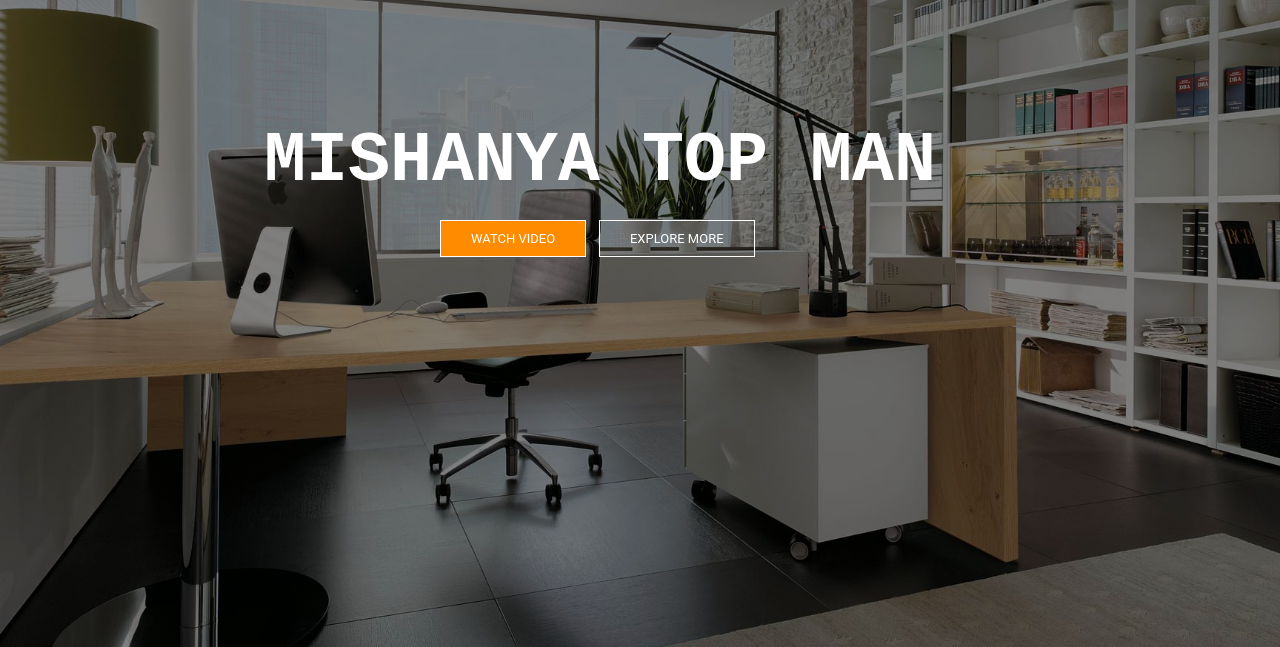
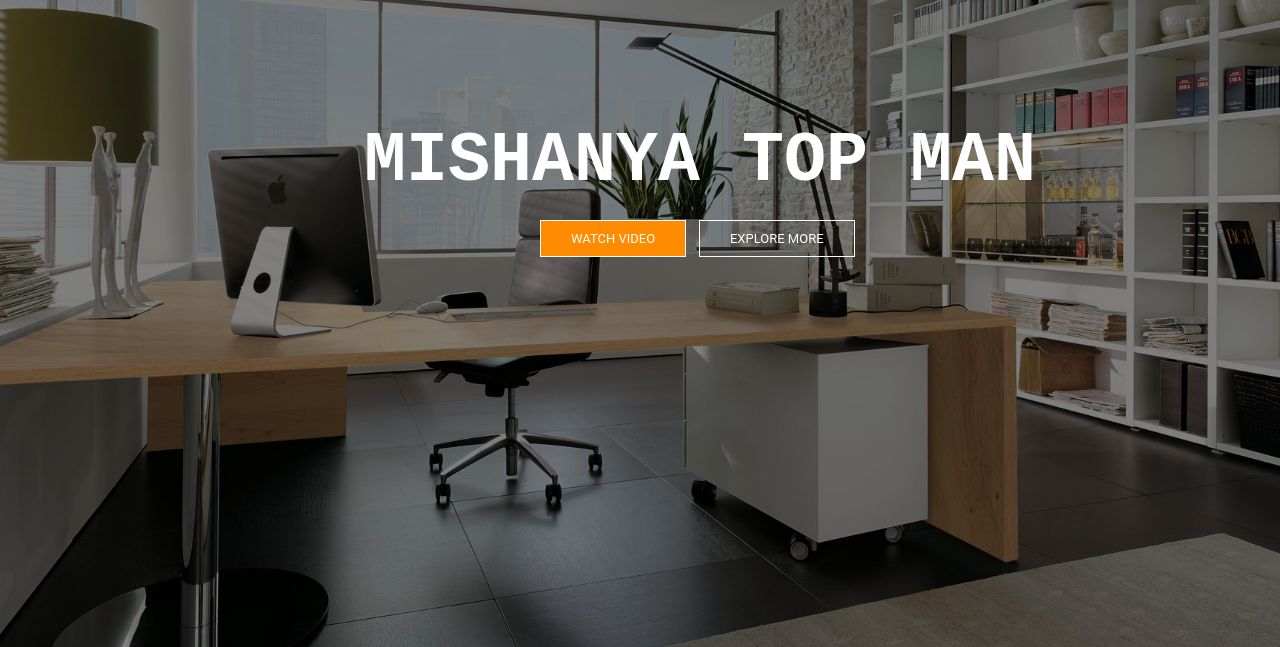
Before and after one commit to IIekapb174/First-site, a plain HTML site: page index.html in a window 1280 px wide. Shown: the part 153-800 px from the top of the page. Drawn offline with Linux system fonts and the light colour scheme.

Commit message:
Add files via upload

```diff
--- a/style.css
+++ b/style.css
@@ -65,8 +65,8 @@ body
 {
 	position: absolute;
 	width: 1200px;
-	margin-left: 0px;
-	margin-top: 0px;
+	margin-left: 100px;
+	margin-top: 100px;
 }
 
 h1
@@ -75,7 +75,7 @@ h1
 	text-transform: uppercase; /*верхний регистр*/
 	font-size: 70px;
 	text-align: center;
-	margin-top: 275px;
+	margin-top: 175px;
 }
 
 .button
```
